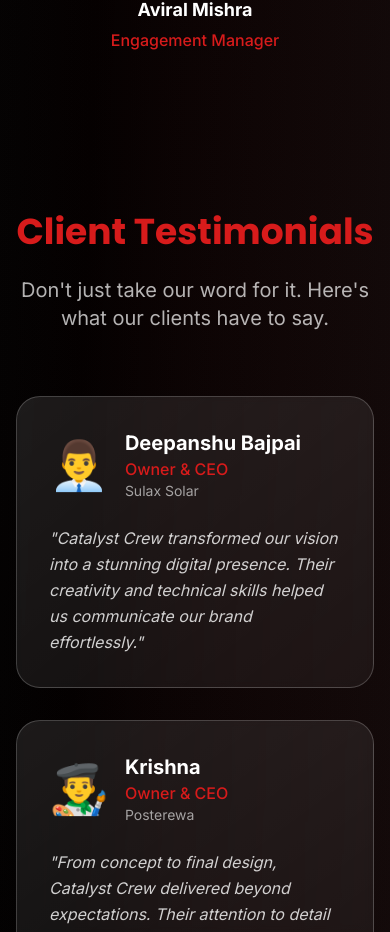
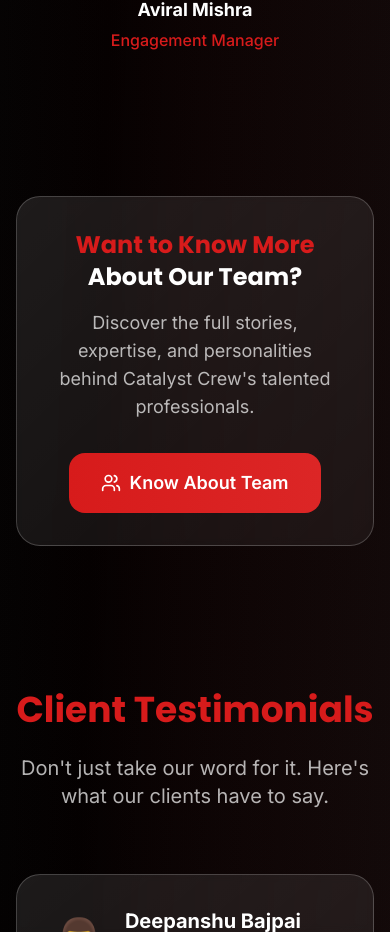
Before and after one commit to Catalystcrewcreators1/Catalyst-Crew, a React (Vite) app: page /about in a window 390 px wide. Shown: the part 7760-8692 px from the top of the page. Built offline with nearby package versions, Linux system fonts and the light colour scheme.

Commit message:
Add Know About Team button below team section

```diff
--- a/src/pages/About.tsx
+++ b/src/pages/About.tsx
@@ -456,6 +456,40 @@ const About = () => {
         </div>
       </section>
 
+      {/* Team CTA Section */}
+      <section className="py-16 relative overflow-hidden z-10">
+        <div className="max-w-4xl mx-auto px-4 sm:px-6 lg:px-8 relative z-10 text-center">
+          <ScrollReveal>
+            <motion.div
+              initial={{ opacity: 0, y: 30 }}
+              whileInView={{ opacity: 1, y: 0 }}
+              transition={{ duration: 0.6 }}
+              viewport={{ once: true }}
+              className="bg-gradient-to-br from-white/10 to-white/5 border border-white/20 rounded-3xl p-8 md:p-12 backdrop-blur-sm"
+            >
+              <h3 className="text-2xl md:text-3xl font-heading font-bold mb-4">
+                <span className="block" style={{ color: '#D71B1B' }}>Want to Know More</span>
+                <span className="text-white">About Our Team?</span>
+              </h3>
+
+              <p className="text-lg text-white/70 mb-8 max-w-2xl mx-auto">
+                Discover the full stories, expertise, and personalities behind Catalyst Crew's talented professionals.
+              </p>
+
+              <motion.div whileHover={{ scale: 1.05 }} whileTap={{ scale: 0.95 }}>
+                <Link
+                  to="/team"
+                  className="inline-flex items-center space-x-2 px-8 py-4 bg-gradient-to-r from-catalyst-red to-red-600 text-white rounded-2xl font-semibold text-lg transition-all duration-300 hover:from-red-600 hover:to-catalyst-red hover:shadow-lg hover:shadow-catalyst-red/25"
+                >
+                  <Users className="w-5 h-5" />
+                  <span>Know About Team</span>
+                </Link>
+              </motion.div>
+            </motion.div>
+          </ScrollReveal>
+        </div>
+      </section>
+
       {/* Client Testimonials */}
       <section className="py-20 relative overflow-hidden z-10">
         <div className="max-w-7xl mx-auto px-4 sm:px-6 lg:px-8 relative z-10">
```
